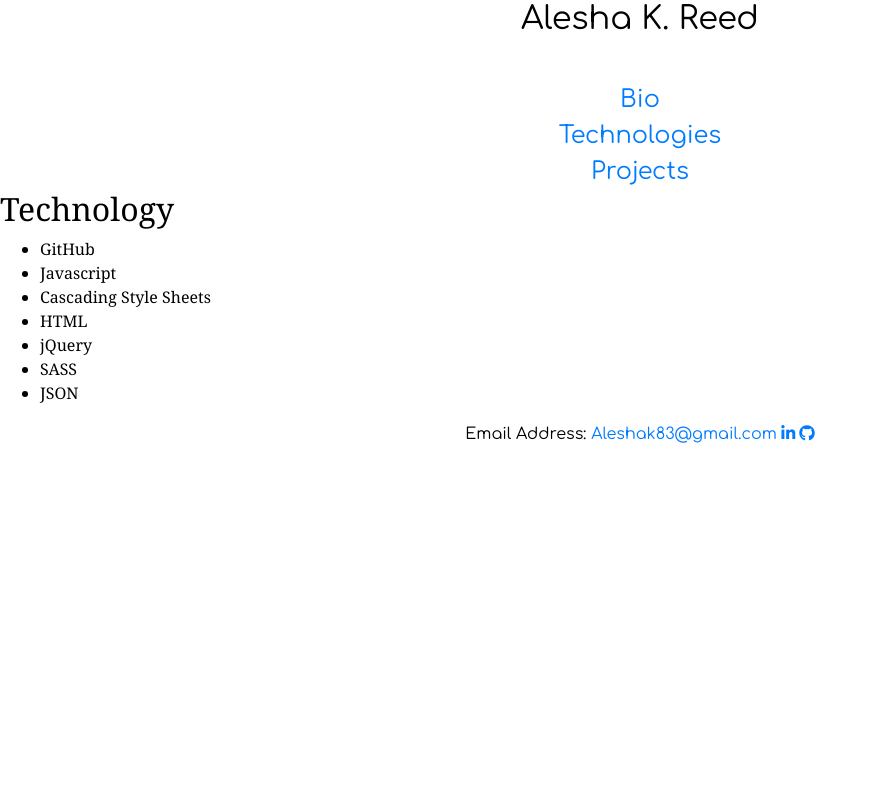
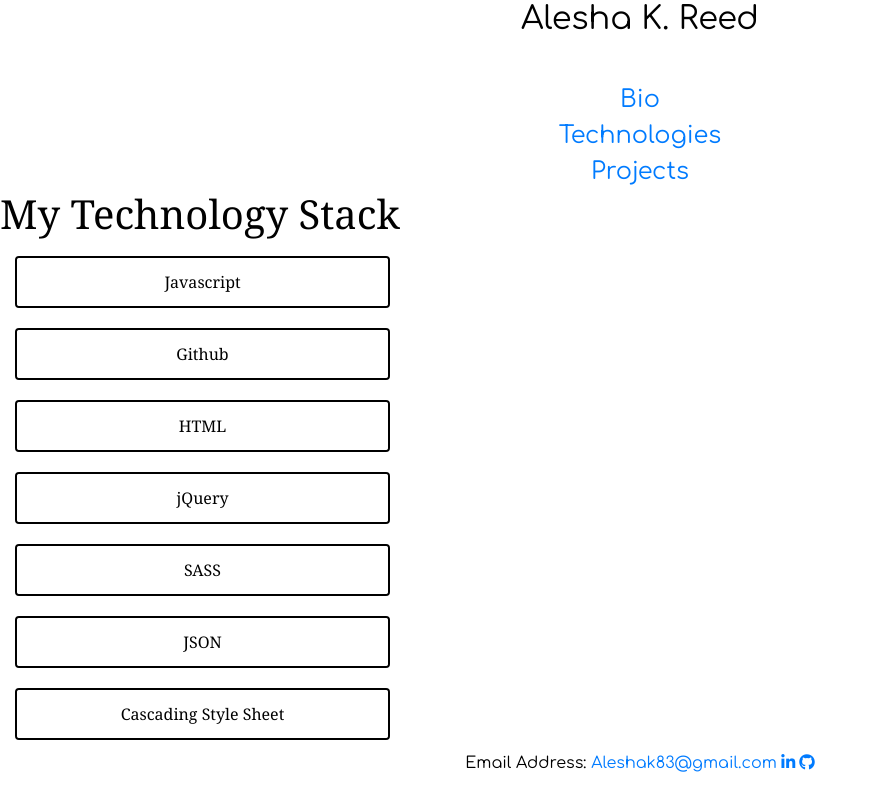
Before and after one commit to aleshakay/personal-bio-site, a website built with webpack: page src/index.html in a window 1280 px wide. Shown: the whole page, without its empty margins (0-878 px from the left). Built offline with nearby package versions, Linux system fonts and the light colour scheme; some packages are replaced by stand-ins of ours; no server answers; files whose address does not match are found by name.

Commit message:
added technologies from firebase

```diff
--- a/db/techologies.json
+++ b/db/technologies.json
@@ -1,23 +1,23 @@
 {
-  "techology1": {
+  "technology1": {
     "name": "Javascript"
   },
-  "techology2": {
+  "technology2": {
     "name": "Github"
   },
-  "techology3": {
+  "technology3": {
     "name": "HTML"
   },
-  "techology4": {
+  "technology4": {
     "name": "jQuery"
   },
-  "techology5": {
+  "technology5": {
     "name": "SASS"
   },
-  "techology6": {
+  "technology6": {
     "name": "JSON"
   },
-  "techology7": {
+  "technology7": {
     "name": "Cascading Style Sheet"
   }
 }
--- a/src/index.html
+++ b/src/index.html
@@ -24,18 +24,7 @@
     <p>In 2013, I started my IT career as an analyst at Asurion. As of writing this I am a Software Engineer III at Asurion in Nashville, TN.</p>
     <p>I am attending Nashville Software School to gain knowledge of full stack web development. I would like to gain knowledge in both frontend and backend to better understand the code that my team supports. I am also looking to create web applications to better support the applications that are developed and used within Asurion. </p>
   </div>
-  <div class="fullPage" id="technologiesPage" a name="personalTechPage" style="display: none">
-    <h2>Technology</h2>
-    <ul id="learnedTechnologies">
-        <li>GitHub</li>
-        <li>Javascript</li>
-        <li>Cascading Style Sheets</li>
-        <li>HTML</li>
-        <li>jQuery</li>
-        <li>SASS</li>
-        <li>JSON</li>
-    </ul>
-  </div>
+  <div class="fullPage" id="technologiesPage" a name="personalTechPage" style="display: none"></div>
   <div class="fullPage" id="projectsPage" a name="personalProjectsPage" style="display: none"></div>
   <footer class="page-footer">
     <div class="footer">
--- /dev/null
+++ b/src/javascripts/Components/TechnologiesSection/TechologiesSection.js
@@ -0,0 +1,19 @@
+import utilities from '../../helpers/utilities';
+import technologyData from '../../data/technologyData';
+import technologyFormat from '../TechnologyFormat/TechnologyFormat';
+
+const technologyPage = () => {
+  technologyData.getTechnology()
+    .then((technologies) => {
+      let domString = '';
+      domString += '<h1 class="personalTechh1"> My Technology Stack</h1>';
+      domString += '<div id="Tech-container" class="d-flex flex-wrap">';
+      technologies.forEach((technology) => {
+        domString += technologyFormat.createTechnologyCards(technology);
+      });
+      domString += '</div>';
+      utilities.printToDom('technologiesPage', domString);
+    });
+};
+
+export default { technologyPage };
--- /dev/null
+++ b/src/javascripts/Components/TechnologyFormat/TechnologyFormat.js
@@ -0,0 +1,17 @@
+import './TechnologyFormat.scss';
+
+const createTechnologyCards = (technology) => {
+  let domString = '';
+  domString += `
+    <div class="container-fluid">
+      <div class="card">
+      <ul class="list-group list-group-flush">
+        <li class="list-group-item">${technology.name}</li>
+      </ul>
+      </div>
+    </div>
+  `;
+  return domString;
+};
+
+export default { createTechnologyCards };
--- a/src/javascripts/data/technologyData.js
+++ b/src/javascripts/data/technologyData.js
@@ -3,18 +3,18 @@ import apiKeys from '../helpers/apiKeys.json';
 
 const baseUrl = apiKeys.firebaseKeys.databaseURL;
 
-const getTechology = () => new Promise((resolve, reject) => {
-  axios.get(`${baseUrl}/techologies.json`)
+const getTechnology = () => new Promise((resolve, reject) => {
+  axios.get(`${baseUrl}/technologies.json`)
     .then((response) => {
-      const demtechology = response.data;
-      const techologies = [];
-      Object.keys(demtechology).forEach((fbId) => {
-        demtechology[fbId].id = fbId;
-        techologies.push(demtechology[fbId]);
+      const demtechnology = response.data;
+      const technologies = [];
+      Object.keys(demtechnology).forEach((fbId) => {
+        demtechnology[fbId].id = fbId;
+        technologies.push(demtechnology[fbId]);
       });
-      resolve(techologies);
+      resolve(technologies);
     })
     .catch((error) => reject(error));
 });
 
-export default { getTechology };
+export default { getTechnology };
--- a/src/javascripts/main.js
+++ b/src/javascripts/main.js
@@ -2,16 +2,19 @@ import 'bootstrap';
 import firebase from 'firebase';
 import '../styles/main.scss';
 import apiKeys from './helpers/apiKeys.json';
-import Selectors from './Components/Home/Home';
+import selectors from './Components/Home/Home';
 import projectSection from './Components/ProjectSection/ProjectSection';
+import technologySection from './Components/TechnologiesSection/TechologiesSection';
+
 
 const init = () => {
   firebase.initializeApp(apiKeys.firebaseKeys);
-  Selectors.NavSelector();
-  Selectors.myBioSelectors();
-  Selectors.myProjectSelectors();
-  Selectors.myTechSelectors();
+  selectors.NavSelector();
+  selectors.myBioSelectors();
+  selectors.myProjectSelectors();
+  selectors.myTechSelectors();
   projectSection.projectPage();
+  technologySection.technologyPage();
   //  createProjectCards(projects)
 };
 
```
Also changed, not shown: src/javascripts/Components/TechnologiesSection/TechnologiesSection.scss (added), src/javascripts/Components/TechnologyFormat/TechnologyFormat.scss (added).
